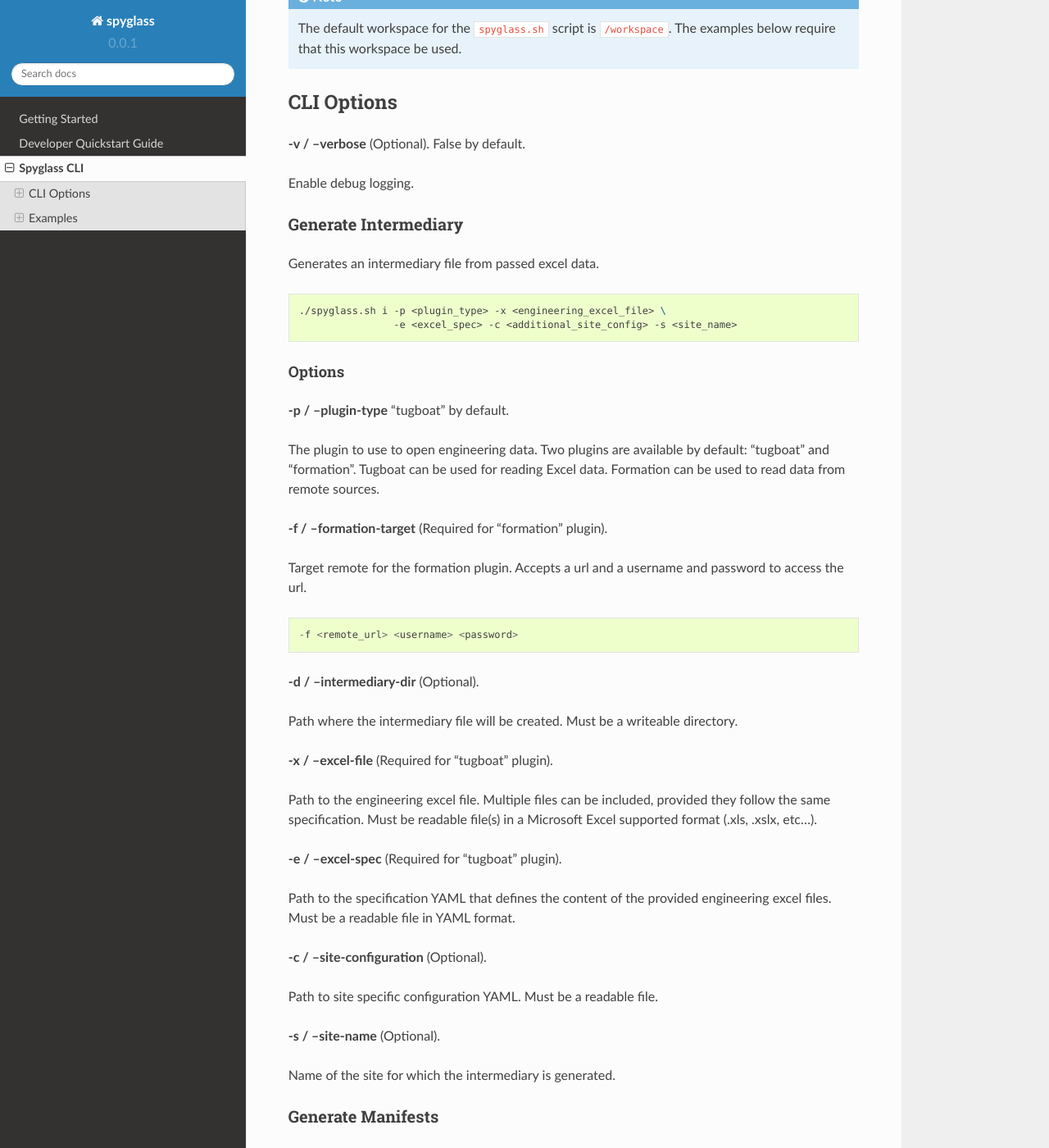
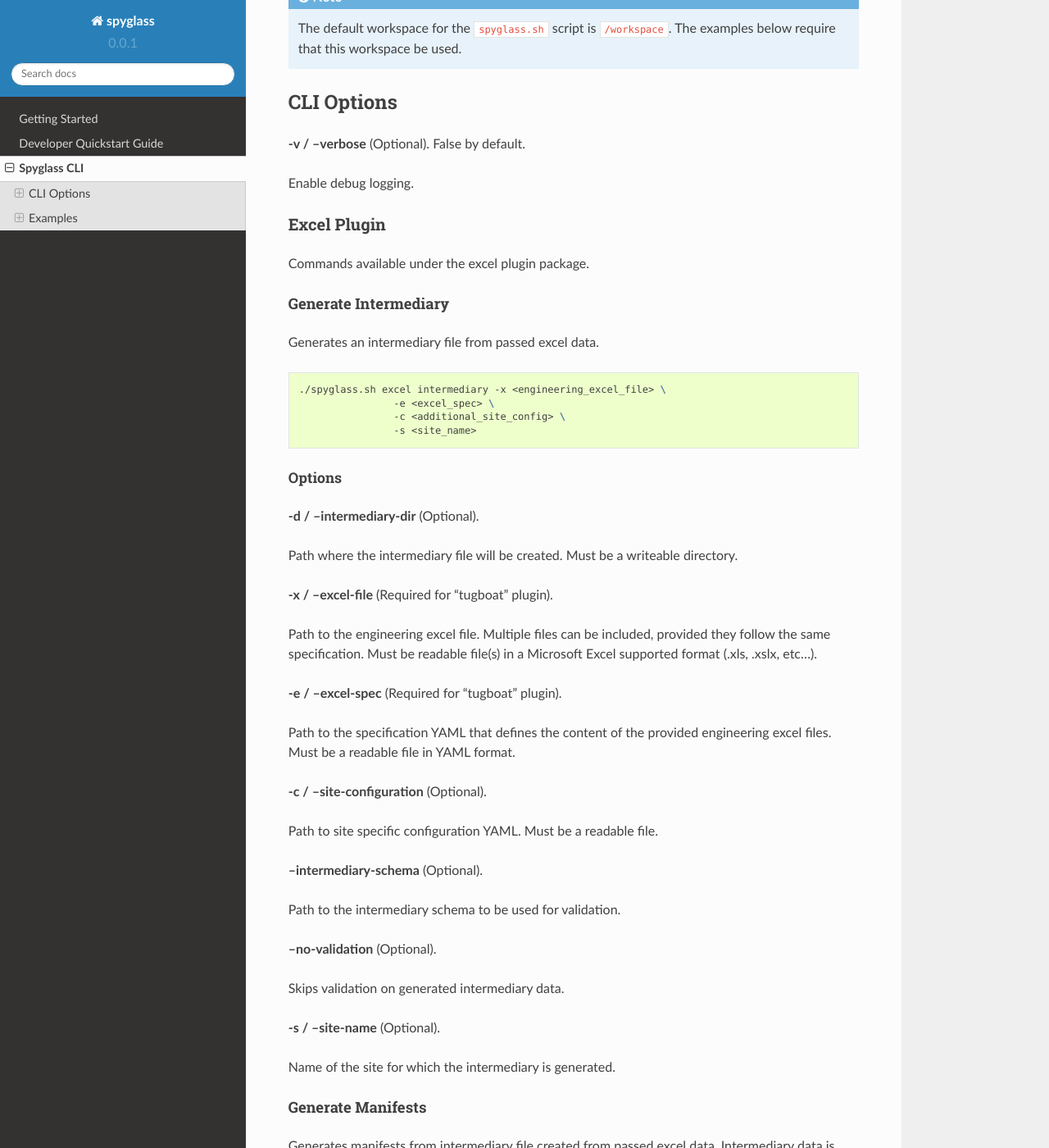
Before and after one commit to airshipit/spyglass, a Sphinx documentation site: the page built from doc/source/cli.rst, in a window 1280 px wide and 1400 px high, scrolled down 227 px. Shown: the whole window at 82% size. Built offline with Sphinx 7.4.7 and the Read the Docs theme 2.0.0, drawn with Linux system fonts in a browser that asks for light colours; some of the changed text lies outside the part shown.

Commit message:
Update Spyglass documentation
Updates CLI commands to match current code

Fixes title formatting on README

Pins six back to 1.12.0 for OpenSUSE incompatibility

Updates package dependencies list

Change-Id: Iedf6a438fbe441315dc1124364eea38056090065

```diff
--- a/README.rst
+++ b/README.rst
@@ -1,6 +1,6 @@
 
 What is Spyglass?
-----------------
+-----------------
 
 Spyglass is the data extractor tool which can interface with
 different input data sources to generate site manifest YAML files.
--- a/doc/source/cli.rst
+++ b/doc/source/cli.rst
@@ -32,6 +32,11 @@
 
 Enable debug logging.
 
+Excel Plugin
+************
+
+Commands available under the excel plugin package.
+
 Generate Intermediary
 ---------------------
 
@@ -39,26 +44,13 @@
 
 .. code-block:: bash
 
-    ./spyglass.sh i -p <plugin_type> -x <engineering_excel_file> \
-                    -e <excel_spec> -c <additional_site_config> -s <site_name>
+    ./spyglass.sh excel intermediary -x <engineering_excel_file> \
+                    -e <excel_spec> \
+                    -c <additional_site_config> \
+                    -s <site_name>
 
 Options
 ^^^^^^^
-
-**-p / --plugin-type** "tugboat" by default.
-
-The plugin to use to open engineering data. Two plugins are available by
-default: "tugboat" and "formation". Tugboat can be used for reading Excel data.
-Formation can be used to read data from remote sources.
-
-**-f / --formation-target** (Required for "formation" plugin).
-
-Target remote for the formation plugin. Accepts a url and a username and
-password to access the url.
-
-::
-
-  -f <remote_url> <username> <password>
 
 **-d / --intermediary-dir** (Optional).
 
@@ -80,6 +72,14 @@
 
 Path to site specific configuration YAML. Must be a readable file.
 
+**--intermediary-schema** (Optional).
+
+Path to the intermediary schema to be used for validation.
+
+**--no-validation** (Optional).
+
+Skips validation on generated intermediary data.
+
 **-s / --site-name** (Optional).
 
 Name of the site for which the intermediary is generated.
@@ -92,31 +92,16 @@
 
 .. code-block:: bash
 
-    ./spyglass.sh m -t <plugin_type> -x <engineering_excel_file> \
+    ./spyglass.sh excel documents -x <engineering_excel_file> \
                     -e <excel_spec> -c <additional_site_config> \
                     -s <site_name> -t <j2_template_directory>
 
 Options
 ^^^^^^^
 
-**-i / --save-intermediary** (Optional). False by default.
+**-i / --generate-intermediary** (Optional). False by default.
 
 Saves the intermediary file used to make the manifests created by the command.
-
-**-p / --plugin-type** "tugboat" by default.
-
-The plugin to use to open engineering data. Two plugins are available by
-default: "tugboat" and "formation". Tugboat can be used for reading Excel data.
-Formation can be used to read data from remote sources.
-
-**-f / --formation-target** (Required for "formation" plugin).
-
-Target remote for the formation plugin. Requires a url, a username, and a
-password to access the url.
-
-::
-
-  -f <remote_url> <username> <password>
 
 **-d / --intermediary-dir** (Optional).
 
@@ -138,6 +123,14 @@
 
 Path to site specific configuration YAML. Must be a readable file.
 
+**--intermediary-schema** (Optional).
+
+Path to the intermediary schema to be used for validation.
+
+**--no-validation** (Optional).
+
+Skips validation on generated intermediary data.
+
 **-s / --site-name** (Optional).
 
 Name of the site for which the intermediary is generated.
@@ -180,48 +176,74 @@
 
 **-m / --manifest-dir** (Optional).
 
-Path where generated manifest files should be written. Must be a writeable directory.
+Path where generated manifest files should be written. Must be a writeable
+directory.
+
+**--force** (Optional).
+
+Forces manifests to be written, regardless of undefined data.
+
+Validate Documents
+------------------
+
+Validates pegleg documents against their schema.
+
+.. code-block:: bash
+
+    spyglass validate -d <DOCUMENT_PATH> -p <SCHEMA_PATH>
+
+Options
+^^^^^^^
+
+**-d / --document-path**
+
+Path to the document(s) to validate.
+
+**-p / --schema-path**
+
+Path to a schema or directory of schema files used to validate documents in
+document path.
 
 Examples
 ========
 
 Running Spyglass with Excel Plugin
-----------------------------------
+**********************************
 
 .. code-block:: bash
 
-    spyglass m -i -p tugboat -x <Excel File> -e <Excel Spec> -c <Site Config> \
-               -s <Region> -t <j2 template dir>
+    spyglass excel documents -i -x <Excel File> -e <Excel Spec> \
+               -c <Site Config> -s <Site Name> -t <j2 template dir>
 
 Generating intermediary and manifests
-^^^^^^^^^^^^^^^^^^^^^^^^^^^^^^^^^^^^^
+-------------------------------------
 
 .. code-block:: bash
 
-    spyglass m -i -p tugboat -x SiteDesignSpec_v0.1.xlsx \
+    spyglass excel documents -i -x SiteDesignSpec_v0.1.xlsx \
                -e excel_spec_upstream.yaml -c site_config.yaml \
                -s airship-seaworthy -t <j2 template dir>
 
 Generating intermediary without manifests
-^^^^^^^^^^^^^^^^^^^^^^^^^^^^^^^^^^^^^^^^^
+-----------------------------------------
 
 .. code-block:: bash
 
-    spyglass i -p tugboat -x SiteDesignSpec_v0.1.xlsx \
+    spyglass excel intermediary -x SiteDesignSpec_v0.1.xlsx \
                -e excel_spec_upstream.yaml -c site_config.yaml \
                -s airship-seaworthy
 
 Generating manifests without intermediary
-^^^^^^^^^^^^^^^^^^^^^^^^^^^^^^^^^^^^^^^^^
+-----------------------------------------
 
 .. code-block:: bash
 
-    spyglass m -p tugboat -x SiteDesignSpec_v0.1.xlsx \
+    spyglass excel documents -x SiteDesignSpec_v0.1.xlsx \
                -e excel_spec_upstream.yaml -c site_config.yaml \
-               -s airship-seaworthy --template_dir=<j2 template dir>
+               -s airship-seaworthy -t <j2 template dir>
 
 Generating manifests using intermediary
-^^^^^^^^^^^^^^^^^^^^^^^^^^^^^^^^^^^^^^^
+***************************************
 
 .. code-block:: bash
 
@@ -230,3 +252,10 @@
 Where sample 'excel_spec_upstream.yaml', 'SiteDesignSpec_v0.1.xlsx'
 'site_config.yaml' and J2 templates can be found under 'spyglass/examples'
 folder.
+
+Validate Documents
+******************
+
+.. code-block:: bash
+
+    spyglass validate -d <DOCUMENT_PATH> -p <SCHEMA_PATH>
```
Also changed, not shown: other parts of doc/source/cli.rst (+3 -0 lines), doc/source/developer_quickstart.rst (+12 -6 lines), 2 other files.
